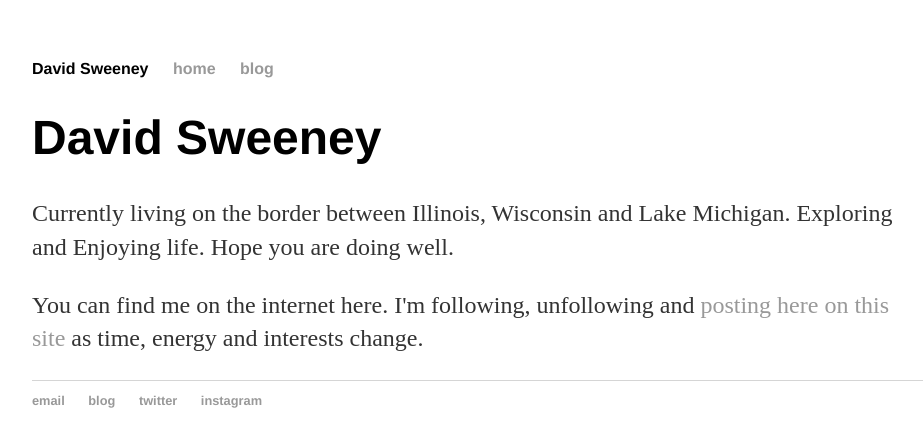
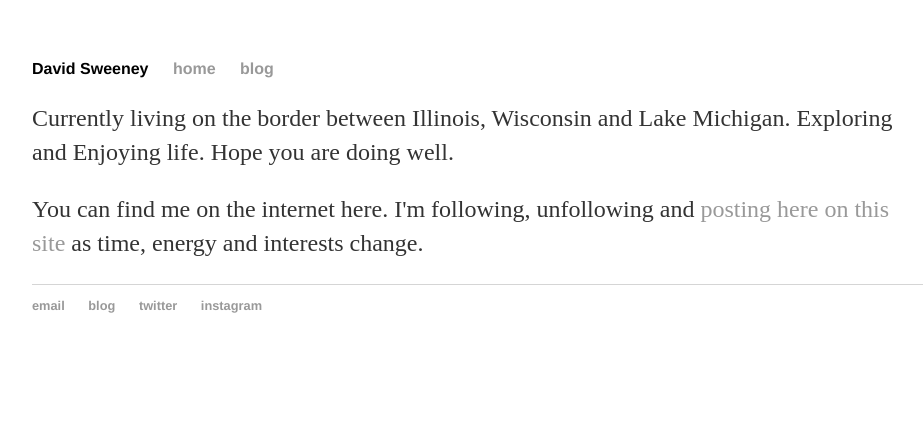
Before and after one commit to dvdsweeney/dvdsweeney.github.io, a Jekyll site: the page built from index.html, in a window 1280 px wide. Shown: the top 447 px of the page, without its empty margins (160-1083 px from the left). Built offline with Jekyll 4.4.1, drawn with Linux system fonts in a browser that asks for light colours.

Commit message:
Update index.html

```diff
--- a/index.html
+++ b/index.html
@@ -1,9 +1,8 @@
 ---
 layout: default
-title: david sweeney | home
+title: David Sweeney | Home
 ---
 <div class="blurb">
-	<h1>David Sweeney</h1>
 	<p>Currently living on the border between Illinois, Wisconsin and Lake Michigan. Exploring and Enjoying life. Hope you are doing well.</p>
 	<p>You can find me on the internet here. I'm following, unfollowing and <a href="https://dvdsweeney.github.io/blog/">posting here on this site</a> as time, energy and interests change.<p>
 
```
